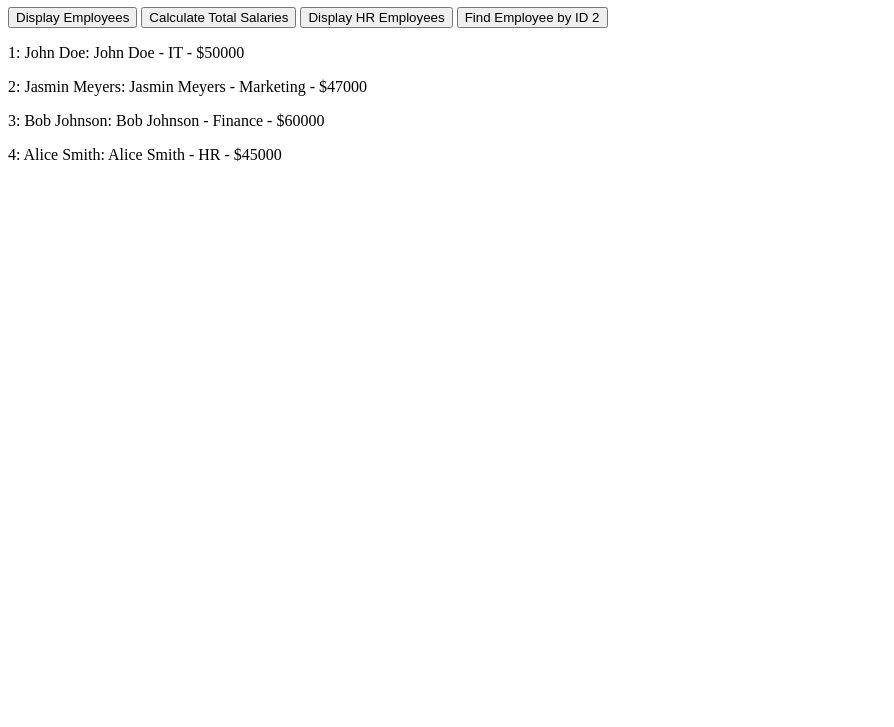
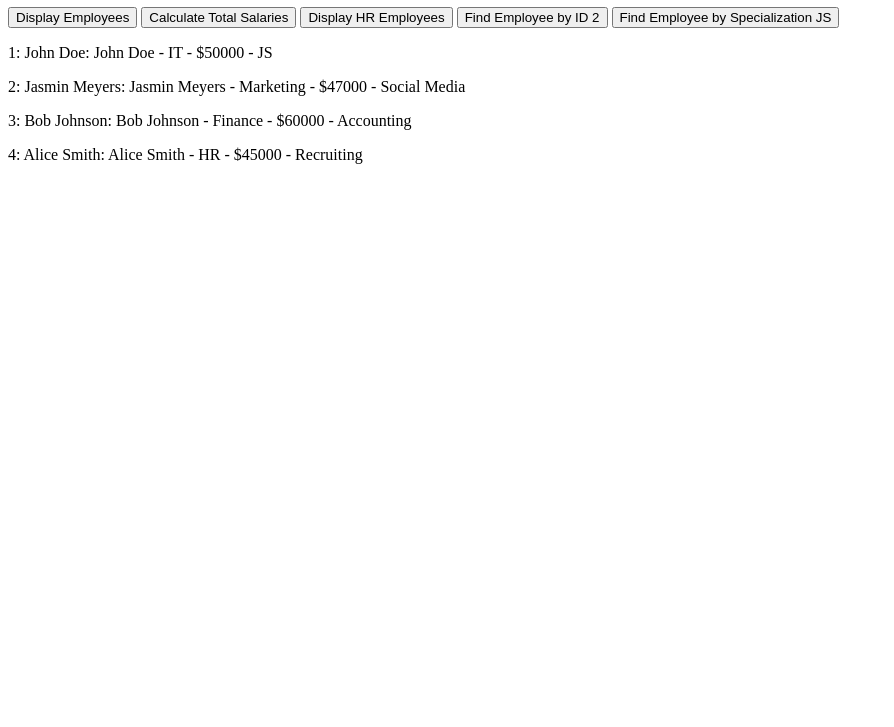
Before and after one commit to sonjaringleb/JS_course_project_repo, a plain HTML site: page employeeDetails/employee_details.html in a window 1280 px wide. Shown: the part 73-800 px from the top of the page, without its empty margins (0-894 px from the left). Drawn offline with Linux system fonts and the light colour scheme.

Commit message:
EmployeeDetails: Add Specialization data and function

```diff
--- a/employeeDetails/employee_details.html
+++ b/employeeDetails/employee_details.html
@@ -11,6 +11,7 @@
     <button onclick="calculateTotalSalaries()">Calculate Total Salaries</button>
     <button onclick="displayHREmployees()">Display HR Employees</button>
     <button onclick="findEmployeeById(2)">Find Employee by ID 2</button>
+    <button onclick="findEmployeeBySpecialization('JS')">Find Employee by Specialization JS</button>
   </div>
 
  <div id="employeesDetails"></div>
--- a/employeeDetails/employee_details.js
+++ b/employeeDetails/employee_details.js
@@ -1,13 +1,13 @@
 const employees = [
-    { id: 1, name: 'John Doe', age: 30, department: 'IT', salary: 50000 },
-    { id: 2, name: 'Jasmin Meyers', age: 42, department: 'Marketing', salary: 47000 },
-    { id: 3, name: 'Bob Johnson', age: 35, department: 'Finance', salary: 60000 },
-    { id: 4, name: 'Alice Smith', age: 28, department: 'HR', salary: 45000 },
+    { id: 1, name: 'John Doe', age: 30, department: 'IT', salary: 50000, specialization: 'JS' },
+    { id: 2, name: 'Jasmin Meyers', age: 42, department: 'Marketing', salary: 47000, specialization: 'Social Media' },
+    { id: 3, name: 'Bob Johnson', age: 35, department: 'Finance', salary: 60000, specialization: 'Accounting' },
+    { id: 4, name: 'Alice Smith', age: 28, department: 'HR', salary: 45000, specialization: 'Recruiting' },
     //... More employee records can be added here
 ];
 
 // Function to display all employees
-const totalEmployees = employees.map((employee, index) => `<p>${employee.id}: ${employee.name}: ${employee.name} - ${employee.department} - $${employee.salary}</p>`).join('');
+const totalEmployees = employees.map((employee, index) => `<p>${employee.id}: ${employee.name}: ${employee.name} - ${employee.department} - $${employee.salary} - ${employee.specialization} </p>`).join('');
 document.getElementById('employeesDetails').innerHTML = totalEmployees;
 
 // Function to calculate the total salaries
@@ -20,18 +20,28 @@ function calculateTotalSalaries() {
 // Function to display employees details based on department (HR)
 function displayHREmployees() {
     const hrEmployees = employees.filter(employee => employee.department === 'HR');
-    const hrEmployeesDisplay = hrEmployees.map((employee, index) => `<p>${employee.id}: ${employee.name}: ${employee.name} - ${employee.department} - $${employee.salary}</p>`).join('');
+    const hrEmployeesDisplay = hrEmployees.map((employee, index) => `<p>${employee.id}: ${employee.name}: ${employee.name} - ${employee.department} - $${employee.salary} - ${employee.specialization} </p>`).join('');
     document.getElementById('employeesDetails').innerHTML = hrEmployeesDisplay;
 }
 
 // Function to display employees details based on ID
 function findEmployeeById(employeeId) {
-    const foundEmployee = employees.find(employee => employee.id === employeeId);
+    const foundEmployee = employees.find(employee => {
+        return employee.id === employeeId;
+    });
     if (foundEmployee) {
-        document.getElementById('employeesDetails').innerHTML = `<p>${foundEmployee.id}: ${foundEmployee.name}: ${foundEmployee.name} - ${foundEmployee.department} - $${foundEmployee.salary}</p>`;
+        document.getElementById('employeesDetails').innerHTML = `<p>${foundEmployee.id}: ${foundEmployee.name}: ${foundEmployee.name} - ${foundEmployee.department} - $${foundEmployee.salary} - ${foundEmployee.specialization} </p>`;
     }
     else {
         document.getElementById('employeesDetails').innerHTML = 'no employee has been found with this ID';
 
     }
 }
+
+// Function to display employees details based on specialization (JS)
+function findEmployeeBySpecialization(specialization) {
+
+    const jsEmployees = employees.filter(employee => employee.specialization === 'JS');
+    const jsEmployeesDisplay = jsEmployees.map((employee, specialization) => `<p>${employee.id}: ${employee.name}: ${employee.name} - ${employee.department} - $${employee.salary} - ${employee.specialization} </p>`).join('');
+    document.getElementById('employeesDetails').innerHTML = jsEmployeesDisplay;
+}
```
